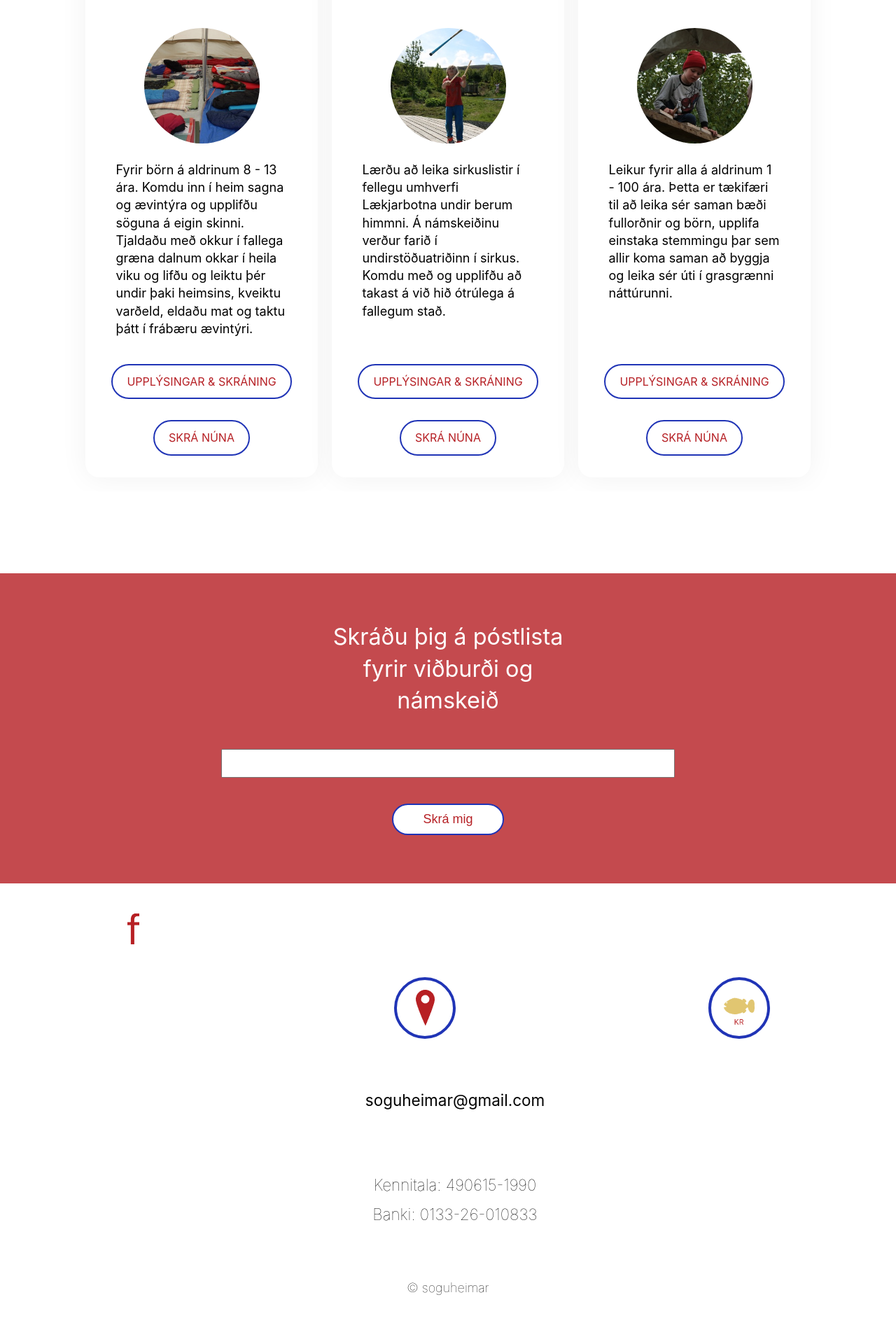
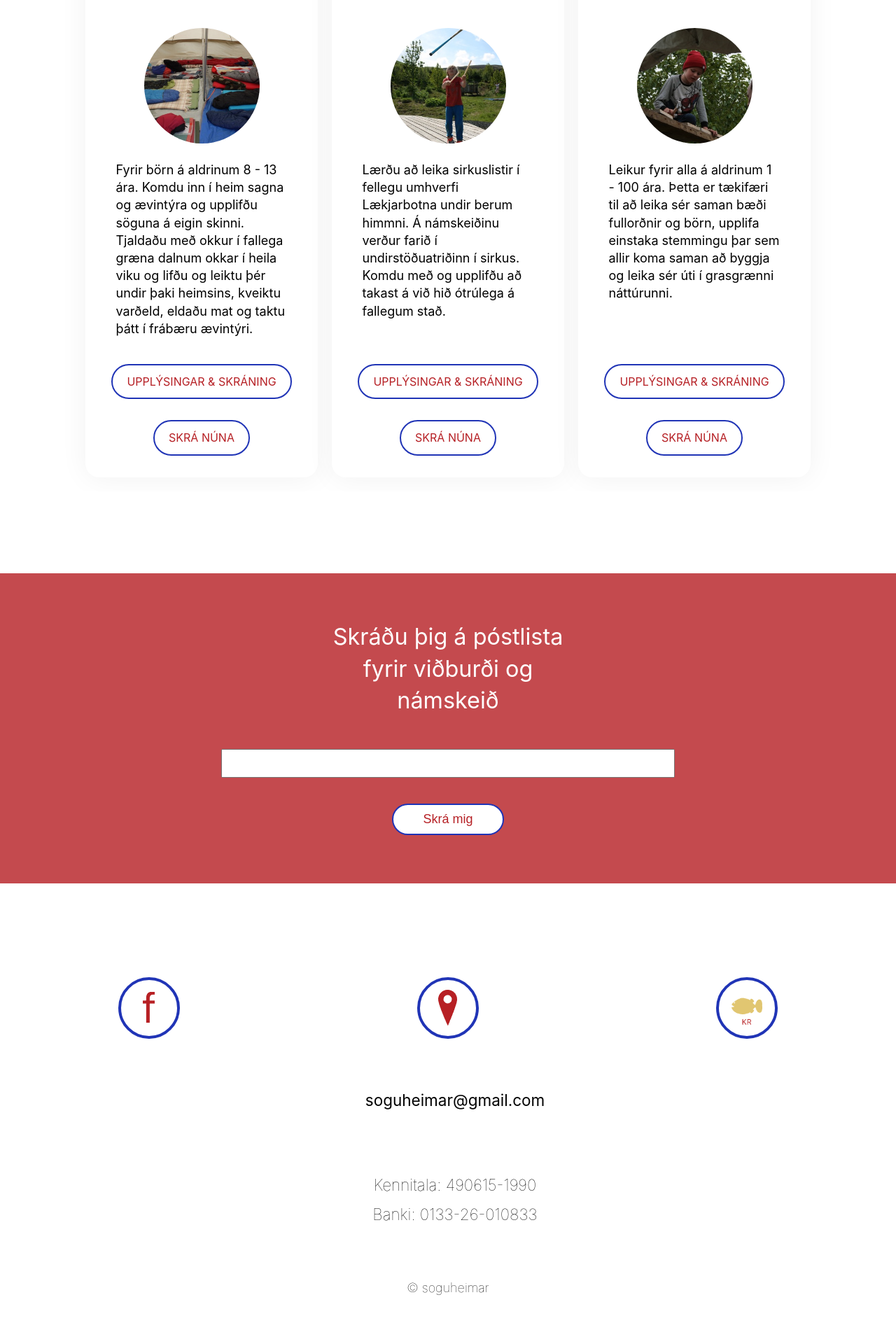
Before and after one commit to viktorhollanders/soguheimar, a Jekyll site: the page built from index.html, in a window 1280 px wide. Shown: the part 1336-3256 px from the top of the page at 70% size. Built offline with Jekyll 4.4.1, drawn with Linux system fonts in a browser that asks for light colours.

Commit message:
fix facebook circle

```diff
--- a/_includes/footer.html
+++ b/_includes/footer.html
@@ -1,24 +1,48 @@
 <footer class="site-footer">
-
   <ul class="site-footer__social-items">
     <li class="site-footer__item">
-      <a class="site-footer__link" href="https://www.facebook.com/Söguheimar-275980159231246" target="_blank" rel="noopener noreferrer"
+      <a
+        class="site-footer__link"
+        href="https://www.facebook.com/Söguheimar-275980159231246"
+        target="_blank"
+        rel="noopener noreferrer"
+      >
         <div class="site-footer__icon-container">
-          <img class="site-footer__icon" src="/icons/facebook.png" srcset="/icons/facebook.png 1x, /icons/facebook@2x.png 2x" alt="facebook">
+          <img
+            class="site-footer__icon"
+            src="/icons/facebook.png"
+            srcset="/icons/facebook.png 1x, /icons/facebook@2x.png 2x"
+            alt="facebook"
+          />
         </div>
       </a>
     </li>
     <li class="site-footer__item">
-      <a class="site-footer__link" href="https://goo.gl/maps/9Lb6tZHBz3E2" target="_blank" rel="noopener noreferrer">
+      <a
+        class="site-footer__link"
+        href="https://goo.gl/maps/9Lb6tZHBz3E2"
+        target="_blank"
+        rel="noopener noreferrer"
+      >
         <div class="site-footer__icon-container">
-          <img class="site-footer__icon" src="/icons/location.png" srcset="/icons/location.png 1x, /icons/location@2x.png 2x" alt="location">
+          <img
+            class="site-footer__icon"
+            src="/icons/location.png"
+            srcset="/icons/location.png 1x, /icons/location@2x.png 2x"
+            alt="location"
+          />
         </div>
       </a>
     </li>
     <li class="site-footer__item">
       <a class="site-footer__link" href="">
         <div class="site-footer__icon-container">
-          <img class="site-footer__icon site-footer__icon-fish" src="/icons/fish.png" srcset="/icons/fish.png 1x, /icons/fish@2x.png 2x" alt="donation">
+          <img
+            class="site-footer__icon site-footer__icon-fish"
+            src="/icons/fish.png"
+            srcset="/icons/fish.png 1x, /icons/fish@2x.png 2x"
+            alt="donation"
+          />
         </div>
       </a>
     </li>
```
